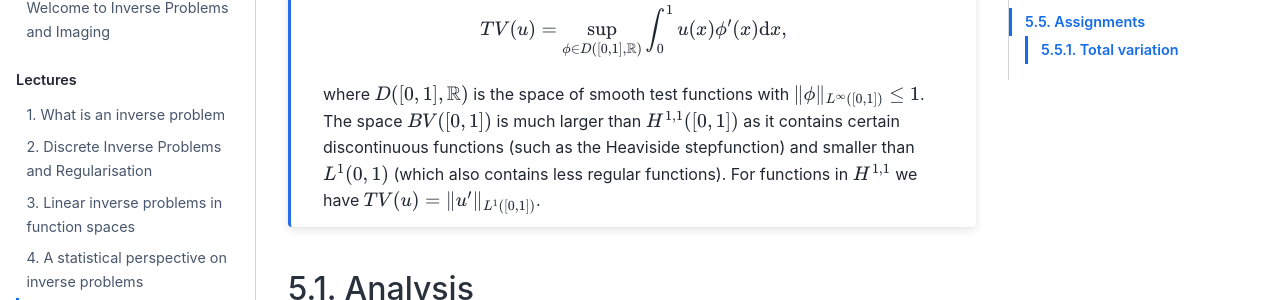
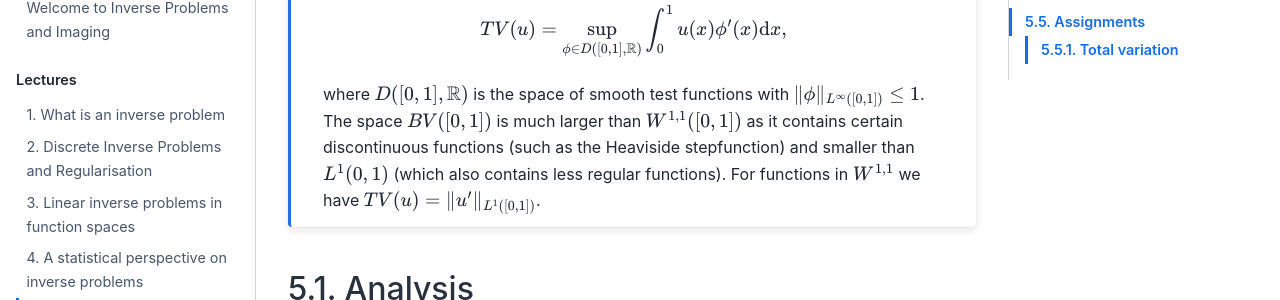
Before and after one commit to TristanvanLeeuwen/IP_and_Im_Lectures, a Jupyter Book: the page built from variational_formulations.md, in a window 1280 px wide and 900 px high, scrolled down 1834 px. Shown: the part 151-451 px from the top of the window. Built offline with Jupyter Book 1.0.4 settings and Sphinx 7.4.7 and the Sphinx Book theme 1.1.4, drawn with Linux system fonts in a browser that asks for light colours.

````diff
--- a/variational_formulations.md
+++ b/variational_formulations.md
@@ -73,7 +73,7 @@ This can be generalised to include certain discontinuous functions by introducin
 
 $$TV(u) = \sup_{\phi \in D([0,1],\mathbb{R})} \int_0^1 u(x)\phi'(x)\mathrm{d}x,$$
 
-where $D([0,1],\mathbb{R})$ is the space of smooth test functions with $\|\phi\|_{L^\infty([0,1])}\leq 1$. The space $BV([0,1])$ is much larger than $H^{1,1}([0,1])$ as it contains certain discontinuous functions (such as the Heaviside stepfunction) and smaller than $L^1(0,1)$ (which also contains less regular functions). For functions in $H^{1,1}$ we have $TV(u) = \|u'\|_{L^1([0,1])}$.
+where $D([0,1],\mathbb{R})$ is the space of smooth test functions with $\|\phi\|_{L^\infty([0,1])}\leq 1$. The space $BV([0,1])$ is much larger than $W^{1,1}([0,1])$ as it contains certain discontinuous functions (such as the Heaviside stepfunction) and smaller than $L^1(0,1)$ (which also contains less regular functions). For functions in $W^{1,1}$ we have $TV(u) = \|u'\|_{L^1([0,1])}$.
 ```
 
 ## Analysis
````
